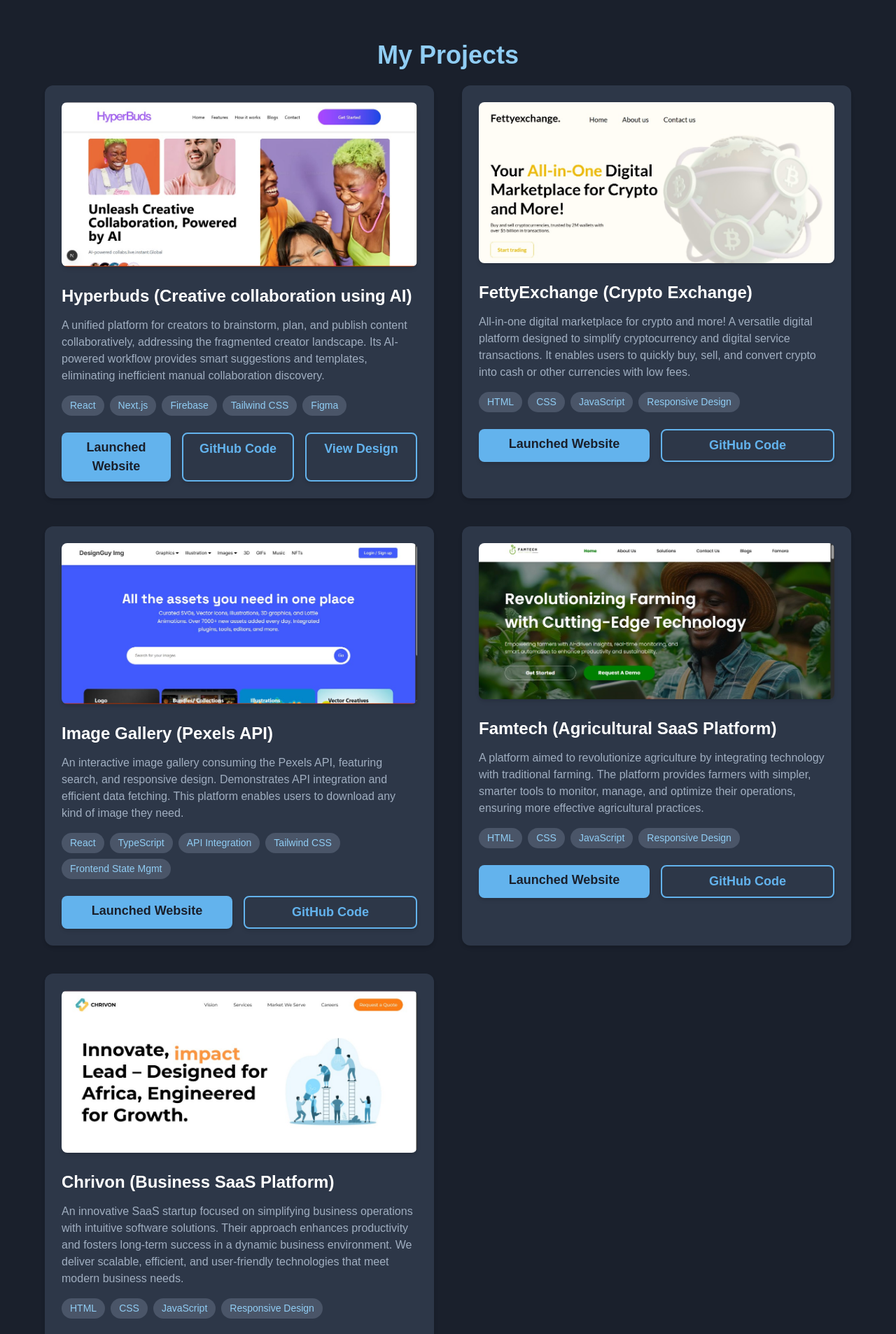
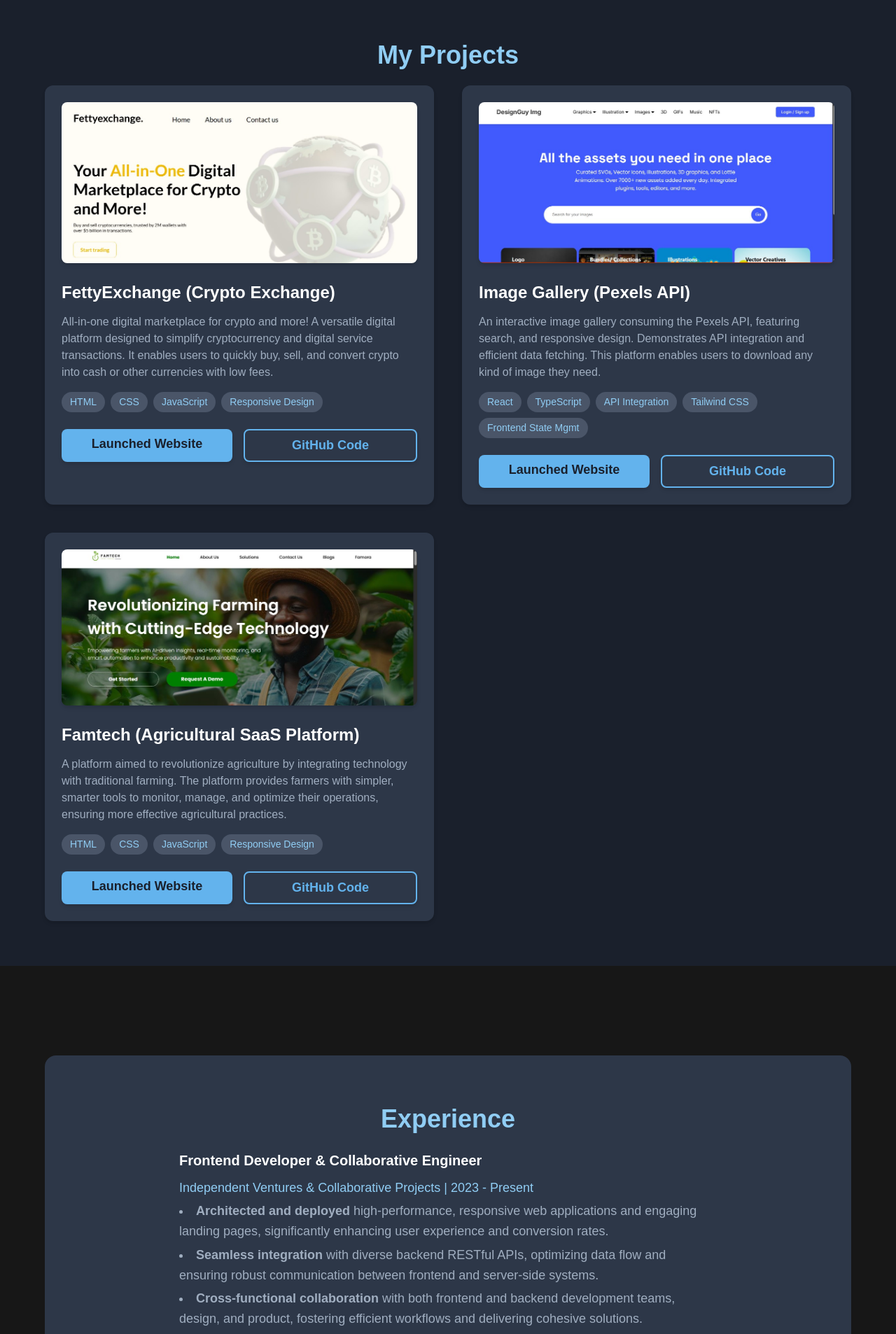
Before and after one commit to Enny-f12/portfolio, a Next.js app: page / in a window 1280 px wide. Shown: the part 2080-3986 px from the top of the page at 70% size. Built offline with nearby package versions, Linux system fonts and the light colour scheme.

Commit message:
removed projects

```diff
--- a/src/components/section/Project.tsx
+++ b/src/components/section/Project.tsx
@@ -6,16 +6,7 @@ import Image from 'next/image';
 
 const PortfolioSection: React.FC = () => {
   const projects = [
-    {
-      id: 1,
-      title: 'Hyperbuds (Creative collaboration using AI)',
-      description: 'A unified platform for creators to brainstorm, plan, and publish content collaboratively, addressing the fragmented creator landscape. Its AI-powered workflow provides smart suggestions and templates, eliminating inefficient manual collaboration discovery.',
-      technologies: ['React', 'Next.js', 'Firebase', 'Tailwind CSS', 'Figma'],
-      image: '/hyperbus.jpg',
-      liveLink: 'https://admirable-custard-ccb42e.netlify.app/',
-      githubLink: 'https://github.com/Enny-f12/project.git',
-      figmaLink: 'https://www.figma.com/design/KKhxWICO1IDWNHLXd0OZrT/HyperBuds?node-id=0-1&t=SUGwE8OEIcZnvY52-1',
-    },
+
     {
       id: 2,
       title: 'FettyExchange (Crypto Exchange)',
@@ -43,15 +34,7 @@ const PortfolioSection: React.FC = () => {
       liveLink: 'https://famtech.netlify.app/',
       githubLink: 'https://github.com/Enny-f12/famtech.git',
     },
-    {
-      id: 5,
-      title: 'Chrivon (Business SaaS Platform)',
-      description: 'An innovative SaaS startup focused on simplifying business operations with intuitive software solutions. Their approach enhances productivity and fosters long-term success in a dynamic business environment. We deliver scalable, efficient, and user-friendly technologies that meet modern business needs.',
-      technologies: ['HTML', 'CSS', 'JavaScript', 'Responsive Design'],
-      image: '/chrivon.jpg',
-      liveLink: 'https://cpfss.netlify.app/',
-      githubLink: 'https://github.com/Enny-f12/CPFSS.git',
-    },
+
     // Removed the separate Figma design project
   ];
 
@@ -87,12 +70,12 @@ const PortfolioSection: React.FC = () => {
                   GitHub Code
                 </a>
               )}
-              {/* NEW: Conditionally render Figma button if project has a figmaLink */}
+              {/* NEW: Conditionally render Figma button if project has a figmaLink
               {project.figmaLink && (
                 <a href={project.figmaLink} target="_blank" rel="noopener noreferrer" className={styles.secondaryButton}>
                   View Design
                 </a>
-              )}
+              )} */}
             </div>
           </div>
         ))}
```
